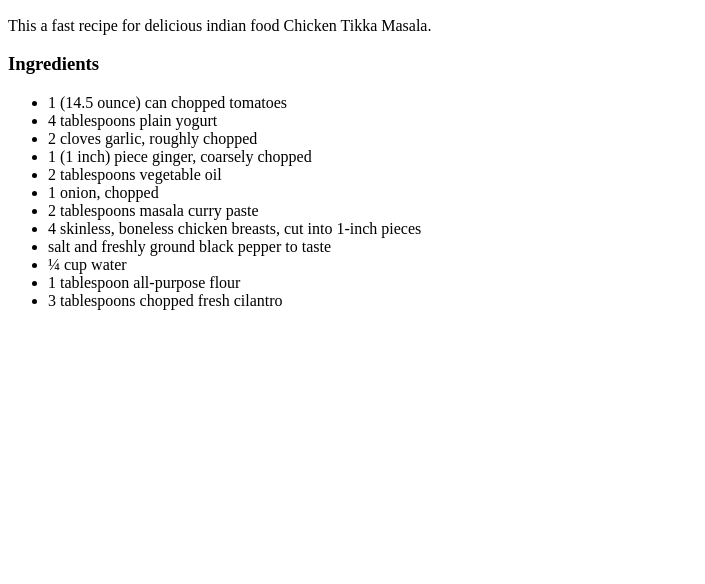
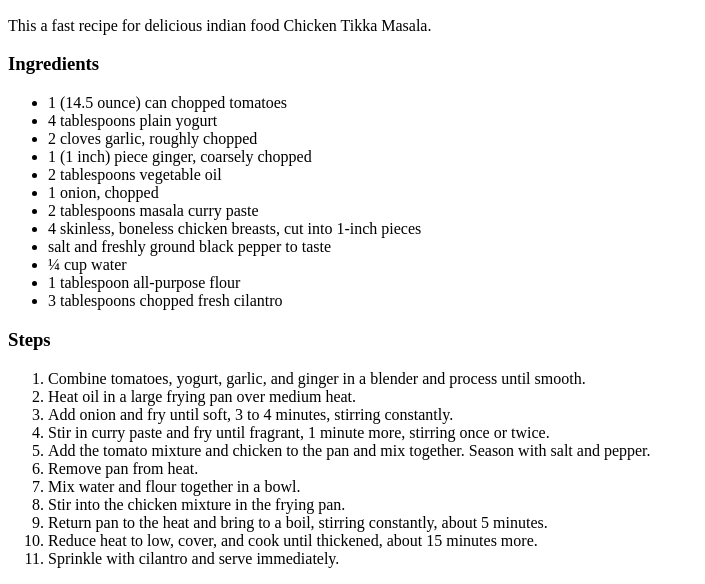
Before and after one commit to prodbylcsh/odin-recipes, a plain HTML site: page recipes/tikka-masala.html in a window 1280 px wide. Shown: the part 434-1018 px from the top of the page, without its empty margins (0-705 px from the left). Before the commit the page ends 800 px from the top, so only its background shows below. Drawn offline with Linux system fonts and the light colour scheme.

Commit message:
Add Steps of the recipe
Created Steps heading, containing ordered list of steps
of the recipe.

```diff
--- a/recipes/tikka-masala.html
+++ b/recipes/tikka-masala.html
@@ -28,5 +28,21 @@
         <li>1 tablespoon all-purpose flour</li>
         <li>3 tablespoons chopped fresh cilantro</li>
     </ul>
+
+    <h3>Steps</h3>
+    <ol>
+        <li>Combine tomatoes, yogurt, garlic, and ginger in a blender and process until smooth.</li>
+        <li>Heat oil in a large frying pan over medium heat.</li>
+        <li>Add onion and fry until soft, 3 to 4 minutes, stirring constantly.</li>
+        <li>Stir in curry paste and fry until fragrant, 1 minute more, stirring once or twice.</li>
+        <li>Add the tomato mixture and chicken to the pan and mix together. Season with salt and pepper.</li>
+        <li>Remove pan from heat.</li>
+        <li>Mix water and flour together in a bowl.</li>
+        <li>Stir into the chicken mixture in the frying pan.</li>
+        <li>Return pan to the heat and bring to a boil, stirring constantly, about 5 minutes.</li>
+        <li>Reduce heat to low, cover, and cook until thickened, about 15 minutes more.</li>
+        <li>Sprinkle with cilantro and serve immediately.</li>
+    </ol>
+
 </body>
 </html>
```
